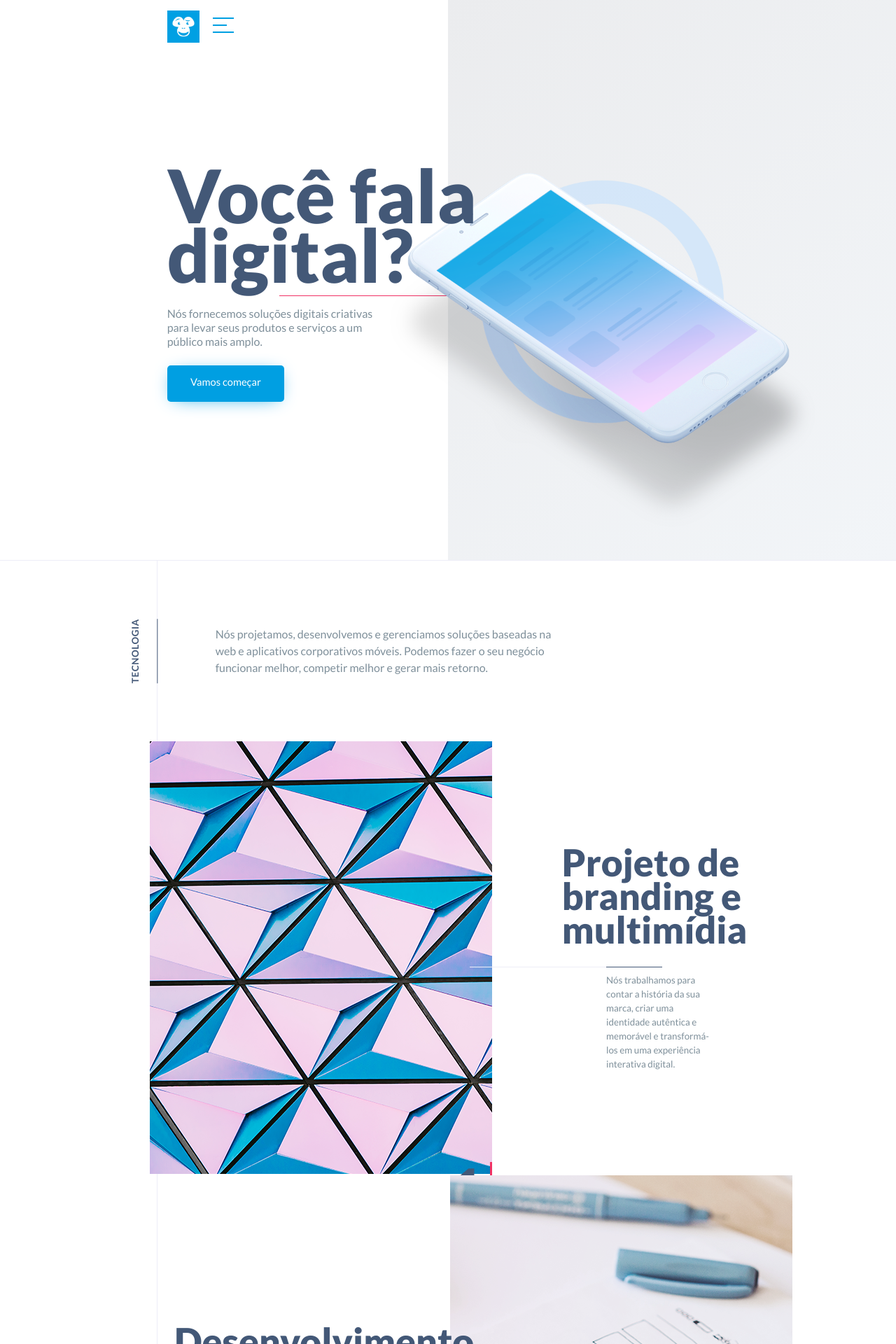
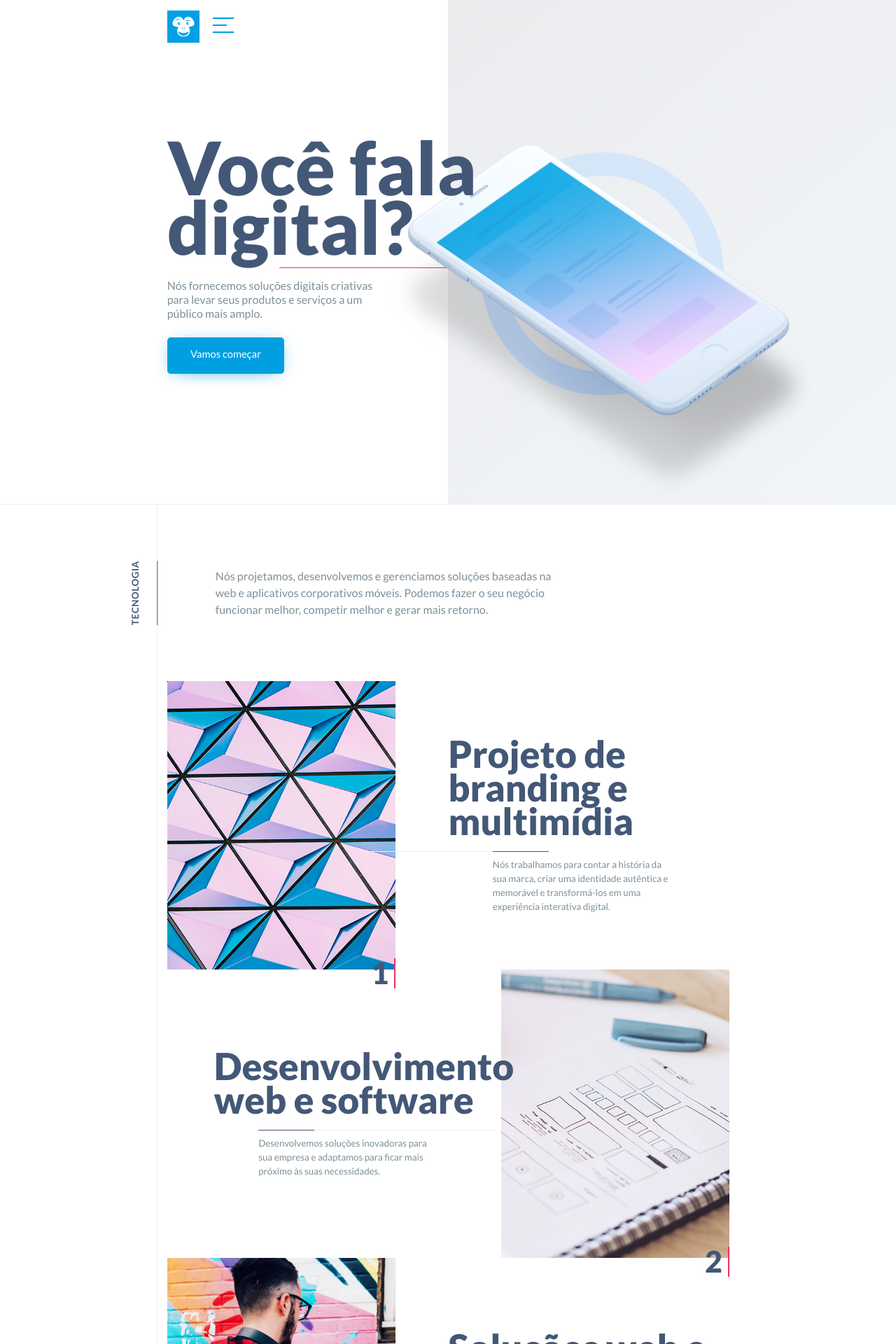
Before and after one commit to samuellevy/nokengo2018-front, a PHP site: page / in a window 1280 px wide. Shown: the top 1920 px of the page at 70% size. Run offline with PHP 8.4, Linux system fonts and the light colour scheme; style sheets or scripts are compiled from the project's sources.

Commit message:
viewport tecnologias

```diff
--- a/source/scss/style.scss
+++ b/source/scss/style.scss
@@ -291,7 +291,7 @@ section{
 
 //header
 #header{
-	height: 100vh;
+	height: get-vw(1080px);
 	width: 100vw;
 	display: flex;
 	flex-wrap: nowrap;
@@ -361,37 +361,41 @@ section{
 		border-left: $border-default;
 		padding-bottom: 10%;
 		.t-intro{
-	    padding: 10% 0;
+	    padding: get-vw(120px) 0;
 			p{
 				font-size: $md-size;
-				width: 60%;
-				margin: 0 10%;
+				width: get-vw(750px);
+				margin: 0 get-vw(125px);
 			}
 		}
 		.t-content{
 		  display: flex;
 		  align-items: center;
 		  justify-content: center;
-			padding: 0 22px;
+			padding: 0 get-vw(22px);
 			.image{
 				position: relative;
         margin: 0 auto 0 0;
-				width: 490px;
-				height: 620px;
+				width: get-vw(489px);
+				height: get-vw(618px);
 				z-index: 0;
+				img{
+					width: get-vw(489px);
+					height: get-vw(618px);
+				}
 				.index{
-					font-size: 64px;
-			    font-family: "Lato Black";
+					font-size: $nm-size;
+			    font-family: $lato-black;
 					line-height: 1;
-					letter-spacing: 15px;
+					letter-spacing: get-vw(15px);
 			    color: #435877;
 			    position: absolute;
-			    bottom: -55px;
+			    bottom: get-vw(-55px);
 			    right: 0;
 					&:after{
 						content: "";
-						height: 65px;
-						width: 3px;
+						height: get-vw(65px);
+						width: get-vw(3px);
 						background-color: $pink-1;
 						position: absolute;
 						right: 0;
@@ -402,10 +406,10 @@ section{
 				position: relative;
 				width: 50%;
 				z-index: 1;
-				padding-left: 100px;
+				padding-left: get-vw(100px);
 				.t-title{
 			    width: 100%;
-			    padding-bottom: 30px;
+			    padding-bottom: get-vw(30px);
 				}
 				.t-paragraph{
 					padding-right: 20%;
@@ -516,6 +520,7 @@ section{
 			a{
 				color: $white;
 				font-size: 60px;
+				left: -30%;
 				padding: 0 15px;
 				line-height: 0;
 				overflow: hidden;
@@ -532,7 +537,6 @@ section{
 		color: $blue-1;
 		opacity: 0.1;
 		position: absolute;
-		left: -30%;
     top: 15%;
 		white-space: nowrap;
 	}
```
